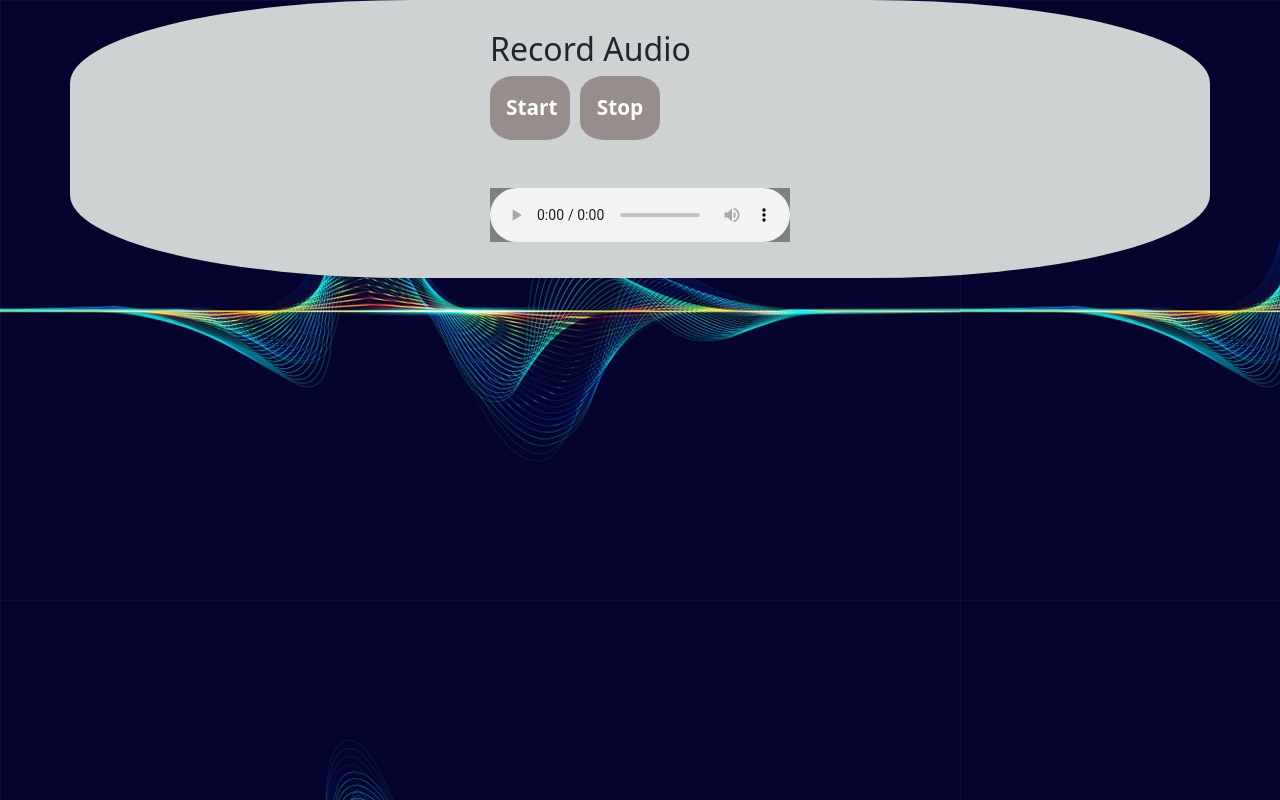
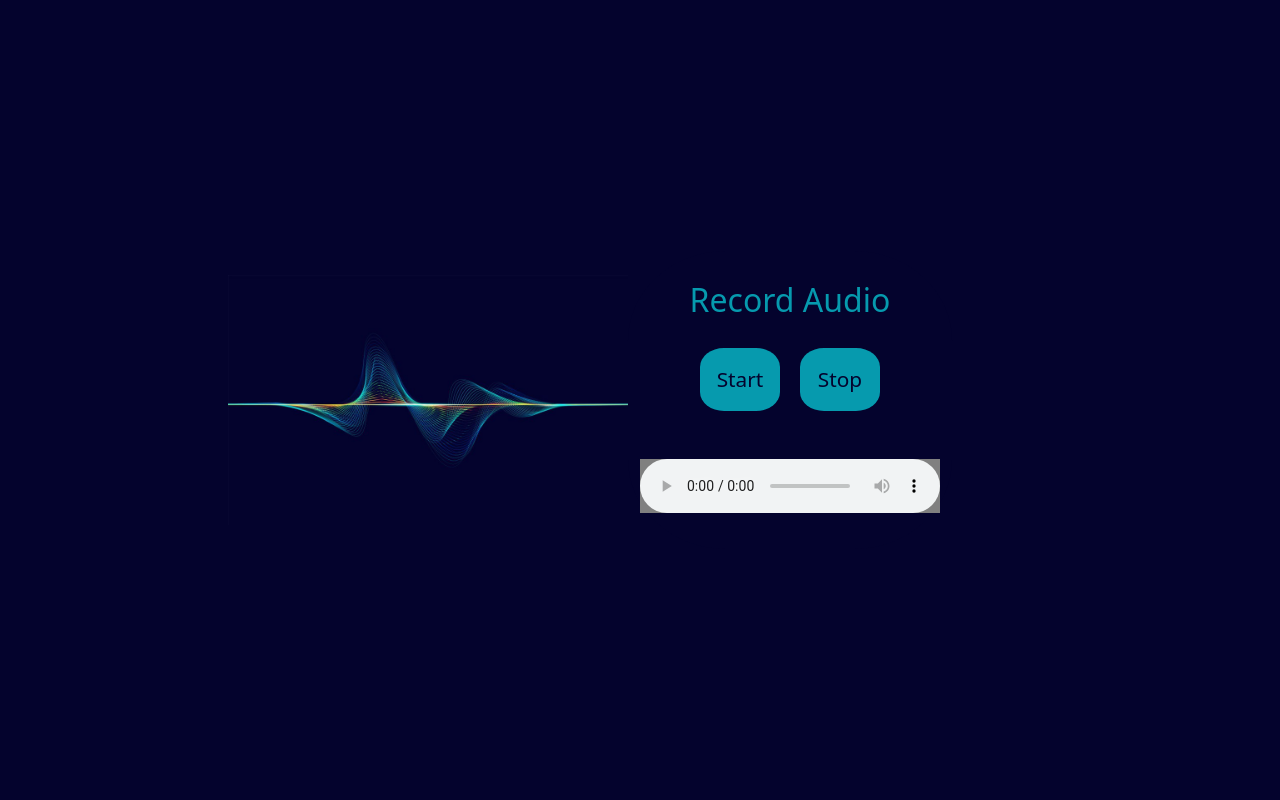
Before and after one commit to speech-recognition123/Speech-to-Text, a React (Create React App) app in the folder web/frontend/: page /audio-recorder in a window 1280 px wide. Built offline with nearby package versions, Linux system fonts and the light colour scheme.

Commit message:
updating the page

```diff
--- a/web/frontend/src/App.css
+++ b/web/frontend/src/App.css
@@ -3,54 +3,33 @@ App.css
   margin: 0;
   padding: 0;
   box-sizing: border-box;
+  background-color: #04032D;
 }
+
 body {
-  background-image: url(./image/photo_2022-06-09_10-32-07.jpg);
+  background-color: #04032D;
   font-family: "Segoe UI", Tahoma, Geneva, Verdana, sans-serif;
   color: white;
-
 }
 
 .app{
-  width: 100vw;
-  height: 100vw;
+  margin: 0;
+  background-color: #04032D;
+  height: 100vh;
   display: flex;
-  flex-direction: column;
+  flex-direction: row;
   align-items: center;
   justify-content: center;
   position: relative
 
 }
-.button{
+
+.img{
+  width: 400px;
+  margin-left: -100px;
+}
+
+.img img{
   display: flex;
-  align-items: center;
-  justify-content: center;
-
+  width: 400px;
 }
-button{
-  font-family: 'Lobster', cursive;
-  font-weight: 600;
-  font-size: size 40px;
-  margin: 0px, 4px;
-  padding: 32px;
-  color: rgb(214,214,214);
-  background-color: rgb(94,94,94);
-  border: 2px solid #fff;
-  border-radius:30;
-}
-  .p-transcript{
-    margin: 20px;
-    padding: 20px;
-    background-color: rgb(41,40,48)
-  }
-.p-mic{
-  position: absolute;
-  top:0;
-  left: 0;
-  margin: 20px;
-  padding:20px;
-  border-radius: 20px;
-  color:#fff;
-  background-color: rgb(41,40,40)
-
-}
--- a/web/frontend/src/App.js
+++ b/web/frontend/src/App.js
@@ -4,6 +4,7 @@ import AudioUpload from './components/AudioUpload'
 import AudioFileUploader from "./components/AudioRecorder";
 import Home from "./components/Home";
 import '../node_modules/bootstrap/dist/css/bootstrap.min.css';
+import imgf from './image/photo_2022-06-09_10-32-07.jpg'
 
 import "./App.css";
 
@@ -16,30 +17,27 @@ function App() {
 return (
 
   <BrowserRouter>
-    <div className='App'>
-    <Routes>
-
-          <Route path ='/' element = {<Home/>}/>
-
-        </Routes>
+    <div className='app'>
+      <div className='img'>
+        <img src= {imgf}/>
+        </div>
+      <div className='main'>
 
       <Routes>
-      <Route path ='/audio-uploader' element = {<AudioUpload/>}/>
-        </Routes>
+                <Route path ='/' element = {<Home/>}/>
+                <Route path ='/audio-uploader' element = {<AudioUpload/>}/>
+                <Route path ='/audio-recorder' element = {<AudioFileUploader/>}/>
 
-        <Routes>
-      <Route path ='/audio-recorder' element = {<AudioFileUploader/>}/>
+      </Routes>
+    </div>
 
-        </Routes>
         {/* <AudioUpload />
 
         <AudioFileUploader/> */}
-
     </div>
   </BrowserRouter>
 
   );
 };
 
-
 export default App;
--- a/web/frontend/src/components/AudioRecorder.css
+++ b/web/frontend/src/components/AudioRecorder.css
@@ -1,45 +1,36 @@
 
 .container {
-    width: 700px;
     display: flex;
     justify-content: center;
-    /* margin-top: 70px; */
     padding-top: 30px;
     padding-left: 20px;
-    padding-right: 20px;
     padding-bottom: 30px;
-    margin-left: 45px ;
-    margin-right: 45px;
+    color: 069AAE;
+
     border-radius:  30%;
-    background-color: rgb(207, 210, 211);
+    background-color: #04032D;
+
 
   }
 
   .display {
-   /* margin-top: -2rem; */
-   justify-content: center;
-   align-items: center;
-  }
-  /* .upload {
-    margin-top: -3rem;
-  } */
-  .display main {
-    margin-left: -31rem;
-    position: inherit;
-    align-items: center;
+    position: relative;
+    color: #069AAE;
   }
 
   .display button {
     border: none;
     padding: 1rem;
+    margin-top: 20px;
     margin-right: 10px;
+    margin-left: 10px;
     border-radius: 30%;
     cursor: pointer;
     width: 5rem;
-    background-color: rgb(150, 141, 140);
+    background-color: #069AAE;
     font-size: 1.3rem;
-    color: white;
-    align-items: center;
+    color: #04032D;
+    justify-content: center;
   }
 
   .display button:hover {
--- a/web/frontend/src/components/AudioRecorder.js
+++ b/web/frontend/src/components/AudioRecorder.js
@@ -69,27 +69,12 @@ const AudioRecorder = () => {
     axios.post("http://localhost:8080/asr/", data, config);
   };
 
-  // const [file, setFile] = useState();
-
-  // function handleChange(event) {
-  //   setFile(event.target.files[0]);
-  // }
-
-  // function handleSubmit(event) {
-  //   event.preventDefault();
-  //   //const url = "http://localhost:3000/uploadFile";
-  //   const formData = new FormData();
-  //   formData.append("file", file);
-  //   formData.append("fileName", file.name);
-  //   console.log(file.name);
-
-  // }
 
   return (
  <>
     <div className='container'>
         <div className='display'>
-            <div>
+            <div className='text-center'>
                 <h2>Record Audio</h2>
                   <button onClick={startRecording} type="button">
                     Start
```
